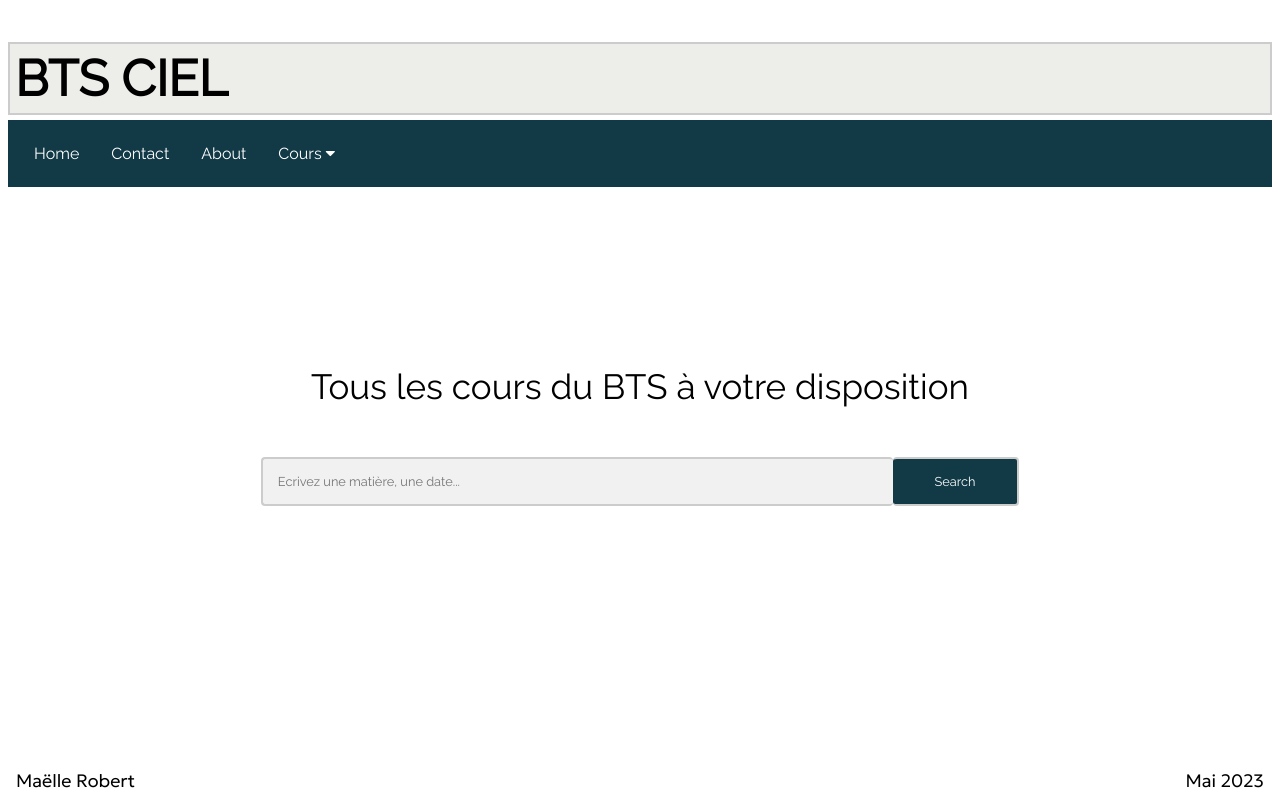
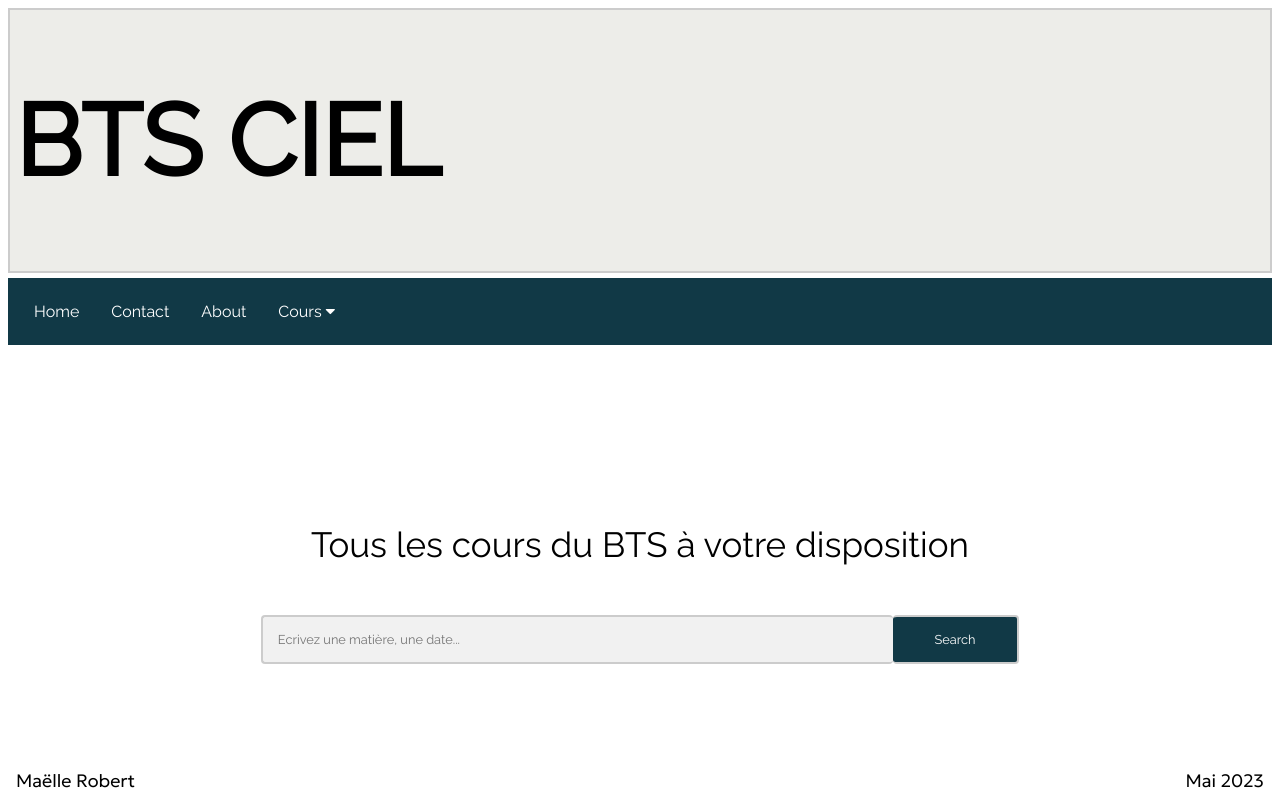
Before and after one commit to MaelleROB/MaelleROB.github.io, a plain HTML site: page index.html in a window 1280 px wide. Drawn offline with Linux system fonts and the light colour scheme.

Commit message:
Update main_page.css

```diff
--- a/main_page.css
+++ b/main_page.css
@@ -2,7 +2,7 @@
     box-sizing: border-box;
 
 }
-h1 {
+.header {
     background-color: #EDEDE9;
     font-family: 'Raleway', sans-serif;
     color: black;
```
